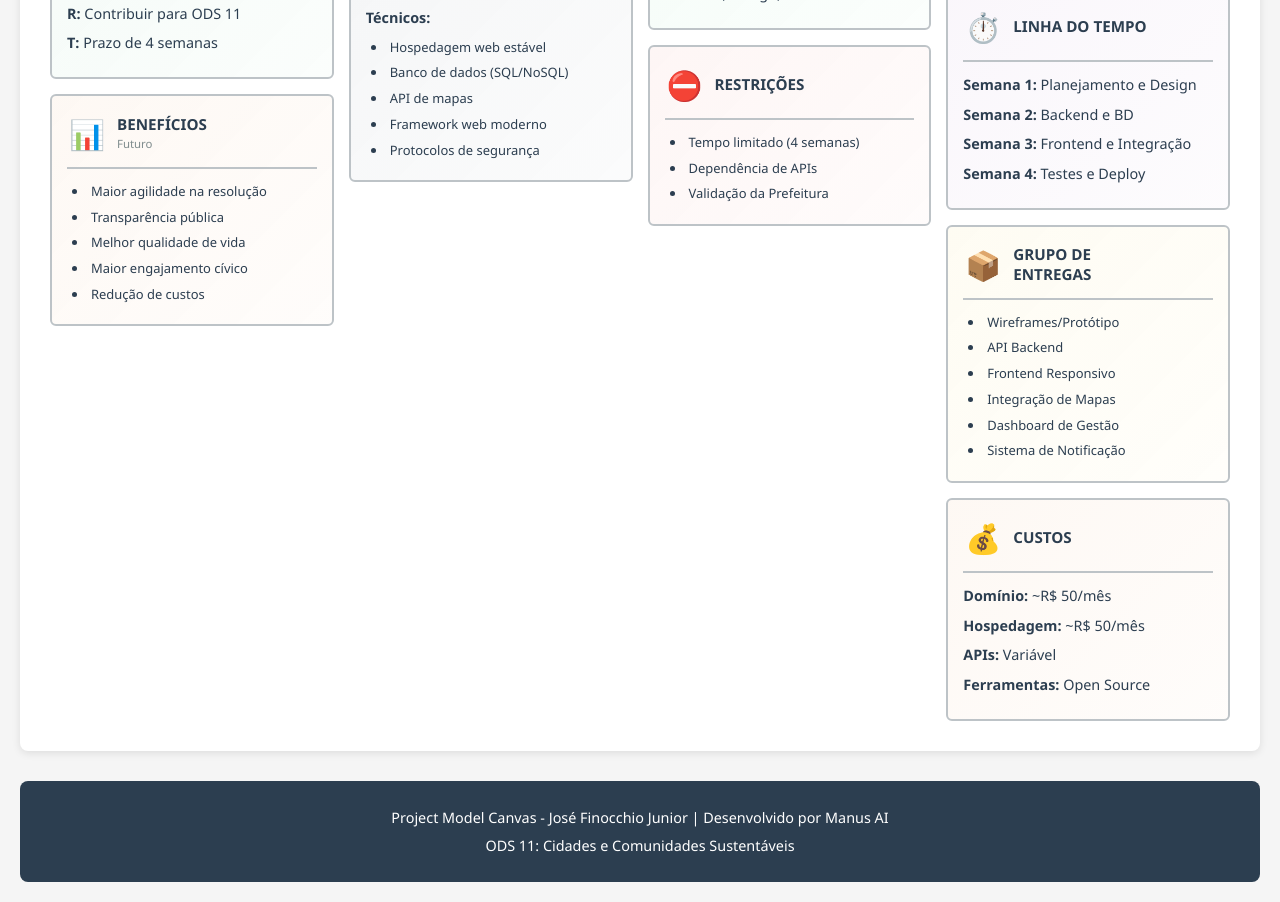
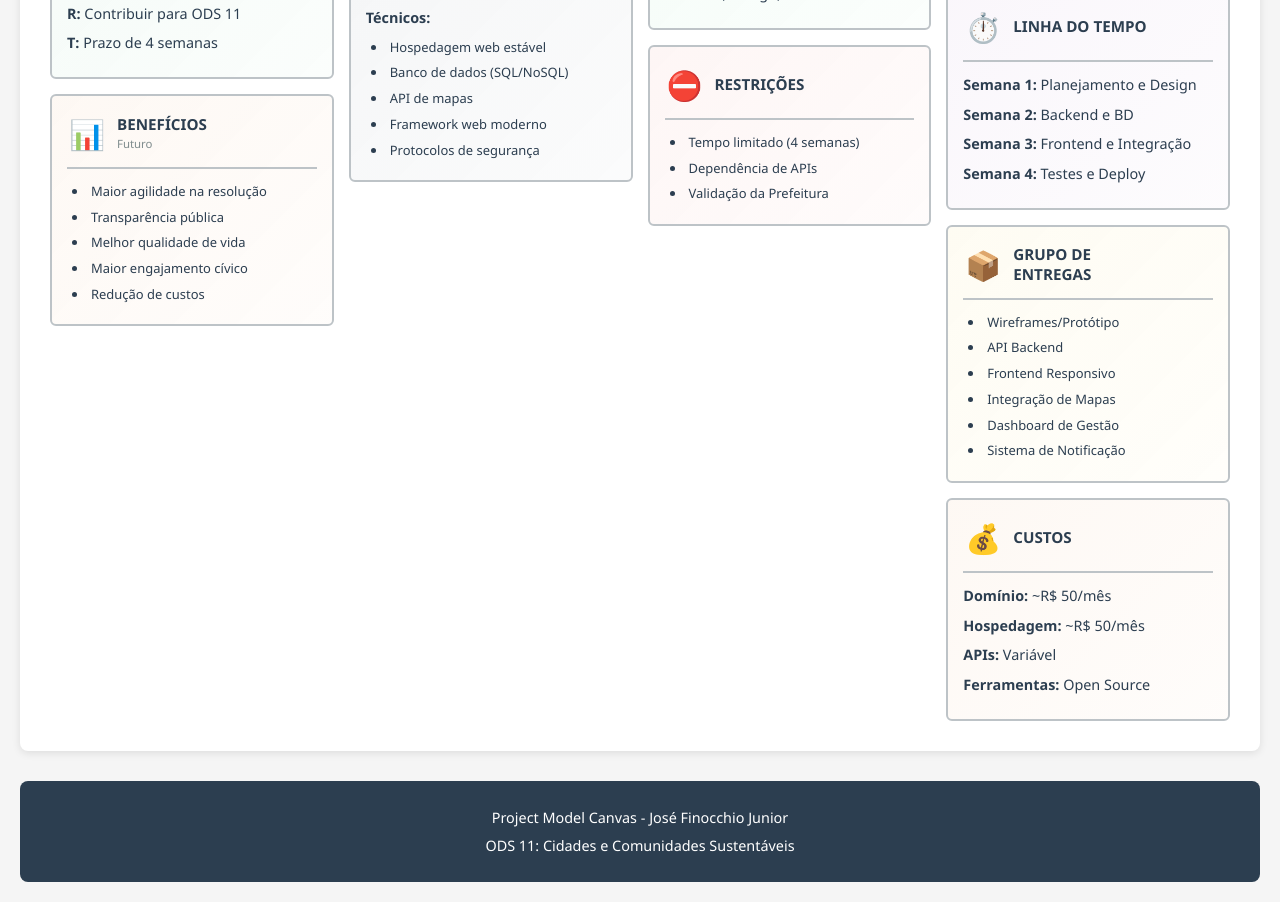
Before and after one commit to Rybarck/cidadao-conectado-pmc, a website: page index.html in a window 1280 px wide. Shown: the part 752-1654 px from the top of the page. Drawn offline with Linux system fonts and the light colour scheme.

Commit message:
Remove 'Desenvolvido por Manus AI' from footer

```diff
--- a/index.html
+++ b/index.html
@@ -219,7 +219,7 @@
 
         <!-- Footer -->
         <footer class="footer">
-            <p>Project Model Canvas - José Finocchio Junior | Desenvolvido por Manus AI</p>
+            <p>Project Model Canvas - José Finocchio Junior</p>
             <p>ODS 11: Cidades e Comunidades Sustentáveis</p>
         </footer>
     </div>
```
